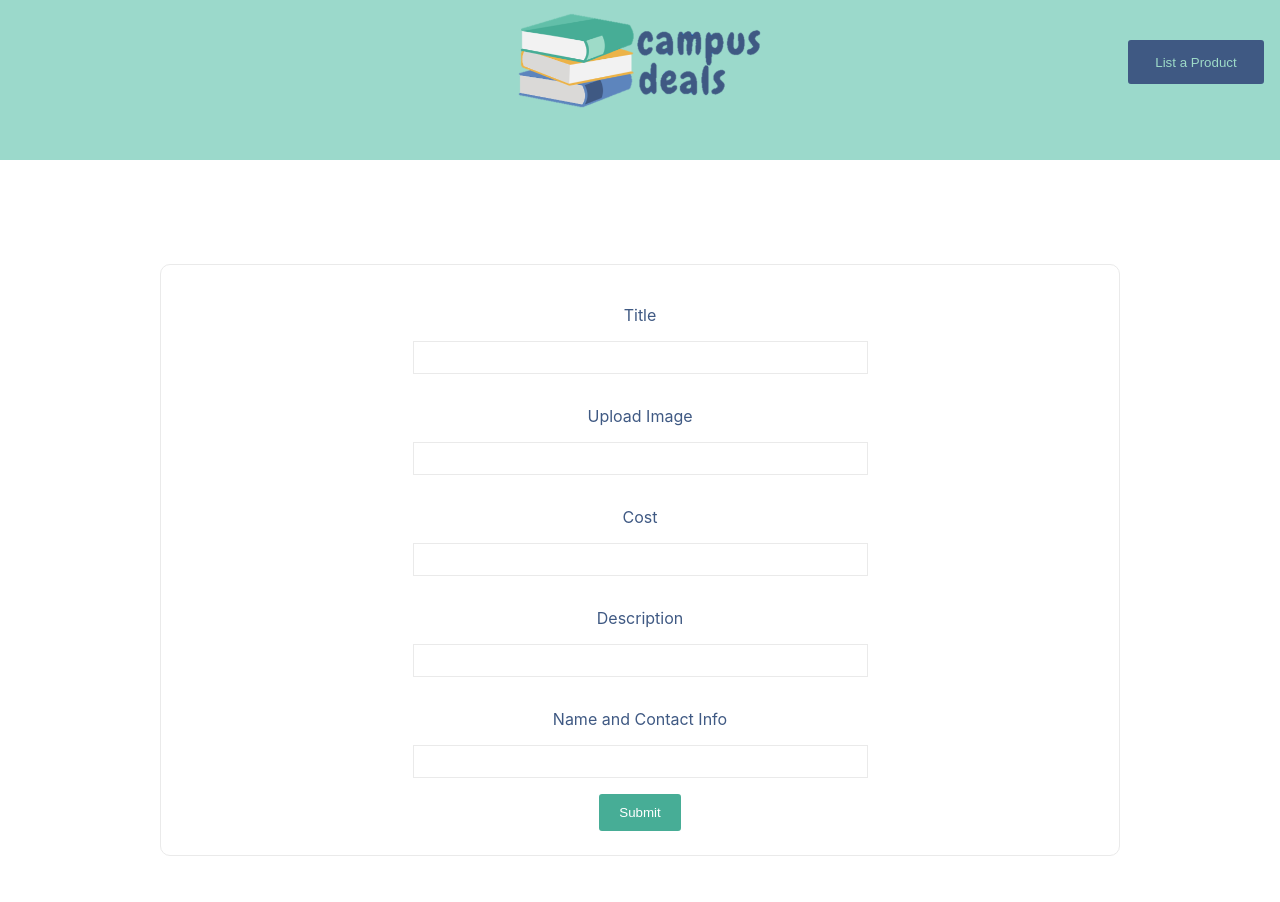
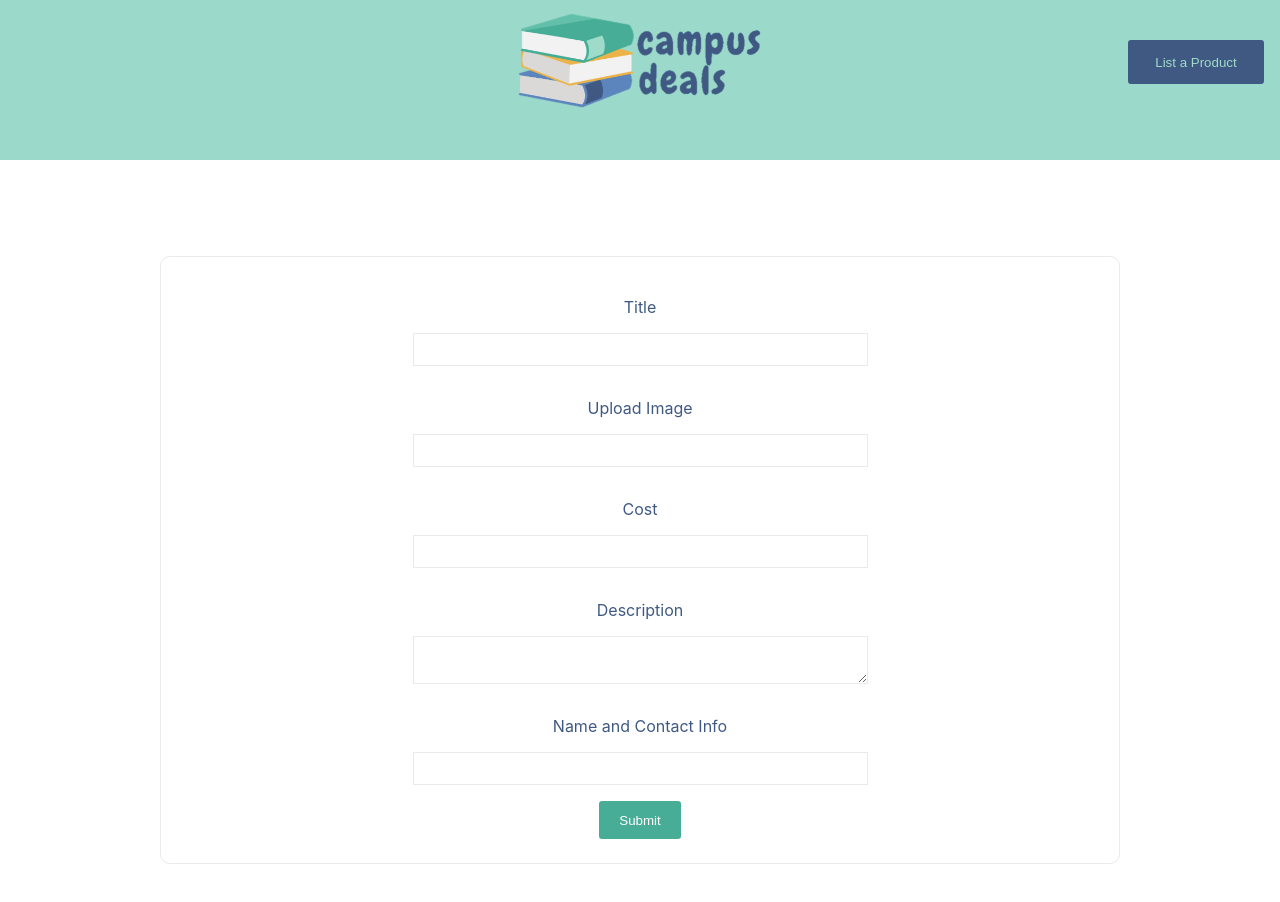
Before and after one commit to MDreyfuss/campus-deals, a Next.js app: page /list-new in a window 1280 px wide. Shown: the top 902 px of the page. Built offline with nearby package versions, Linux system fonts and the light colour scheme.

Commit message:
updated description input field to accomodate larger inputs

```diff
--- a/pages/list-new.js
+++ b/pages/list-new.js
@@ -21,7 +21,7 @@ export default function ListNew() {
                 <input type="text" id="itemCost" name="itemCost" className={styles.textInput}/>
 
                 <label for="itemDescription"className={styles.label}>Description</label>
-                <input type="text" id="itemDescription" name="itemDescription" className={styles.textInput}/>
+                <textarea type="text" id="itemDescription" name="itemDescription" className={styles.textInput}/>
 
                 <label for="itemContact"className={styles.label}>Name and Contact Info</label>
                 <input type="text" id="itemContact" name="itemContact" className={styles.textInput}/>
```
